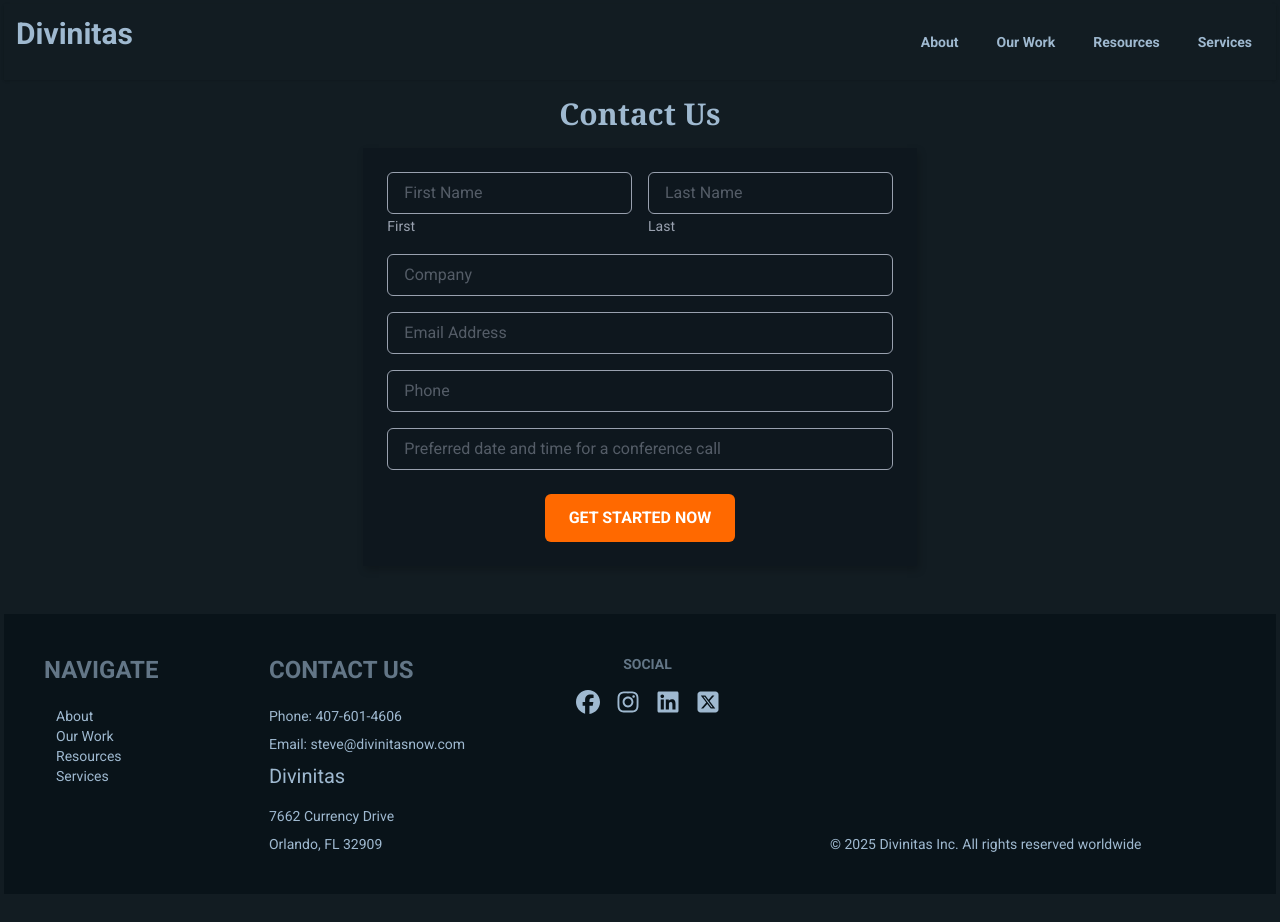
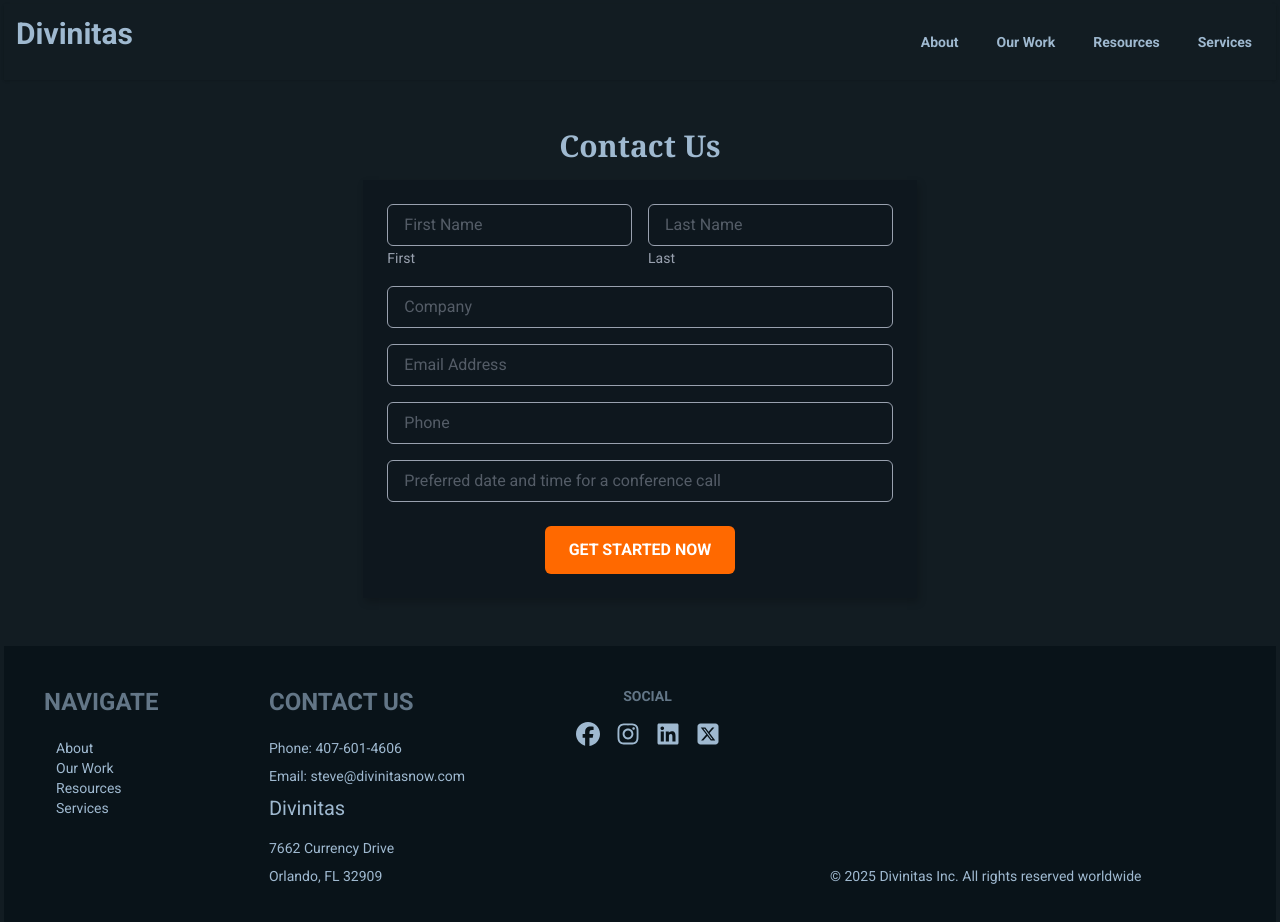
Before and after one commit to JGuzman87/divinitas, a Next.js app: page / in a window 1280 px wide. Shown: the top 922 px of the page. Before the commit the page ends 898 px from the top, so only its background shows below. Built offline with nearby package versions, Linux system fonts and the light colour scheme.

Commit message:
updated transition animation

```diff
--- a/app/about/page.js
+++ b/app/about/page.js
@@ -1,11 +1,22 @@
-import React from 'react'
-import Transition from '../../components/Transition';
+"use client"
+
+import { motion, AnimatePresence } from "framer-motion";
+import { usePathname } from "next/navigation";
 
 const AboutPage = () => {
+    const pathname = usePathname();
   return (
-    <Transition>
-      <h1>About Divinitas</h1>
-    </Transition>
+      <AnimatePresence mode="wait">
+         <motion.div
+           key={pathname}
+           initial={{ opacity: 0, y: 20 }}
+           animate={{ opacity: 1, y: 0 }}
+           exit={{ opacity: 0, y: -20 }}
+           transition={{ duration: 0.5 }}
+         >
+          <h1>About Divinitas</h1>
+         </motion.div>
+         </AnimatePresence>
   )
 }
 
--- a/app/layout.js
+++ b/app/layout.js
@@ -1,4 +1,4 @@
-import Transition from "@/components/Transition";
+
 import { Roboto } from "next/font/google";
 import "./globals.css";
 
@@ -22,10 +22,10 @@
   return (
     <html lang="en" data-theme="sunset">
       <body className={`${roboto.variable} antialiased flex flex-col p-1 gap-8`}>
-        <Transition>
+
           <Nav />
-          <main>{children}</main>
-        </Transition>
+          {children}
+
 
         <Footer />
       </body>
--- a/app/ourwork/page.js
+++ b/app/ourwork/page.js
@@ -1,12 +1,22 @@
-import React from "react";
-import Transition from "../../components/Transition";
+"use client";
 import Carousel from "@/components/Carousel";
+import { motion, AnimatePresence } from "framer-motion";
+import { usePathname } from "next/navigation";
 
 const Ourwork = () => {
+  const pathname = usePathname();
   return (
-    <Transition>
-      <Carousel />
-    </Transition>
+    <AnimatePresence mode="wait">
+      <motion.div
+        key={pathname}
+        initial={{ opacity: 0, y: 20 }}
+        animate={{ opacity: 1, y: 0 }}
+        exit={{ opacity: 0, y: -20 }}
+        transition={{ duration: 0.5 }}
+      >
+        <Carousel />
+      </motion.div>
+    </AnimatePresence>
   );
 };
 
--- a/app/page.js
+++ b/app/page.js
@@ -1,19 +1,30 @@
 'use client'
 import Form from '@/components/Form';
+import { motion, AnimatePresence } from "framer-motion";
+import { usePathname } from "next/navigation";
 
 
-import Transition from '../components/Transition';
+
+
+
 
 export default function Home() {
-
+ const pathname = usePathname();
  return (
-   <Transition>
-     <main className="flex flex-col p-4">
-
-       <h1 className="text-center font-serif">Contact Us</h1>
-       <Form />
-     </main>
-   </Transition>
+   <AnimatePresence mode="wait">
+     <motion.div
+       key={pathname}
+       initial={{ opacity: 0, y: 20 }}
+       animate={{ opacity: 1, y: 0 }}
+       exit={{ opacity: 0, y: -20 }}
+       transition={{ duration: 0.5 }}
+     >
+       <main className="flex flex-col p-4">
+         <h1 className="text-center font-serif">Contact Us</h1>
+         <Form />
+       </main>
+     </motion.div>
+   </AnimatePresence>
  );
 
 }
--- a/app/resources/page.js
+++ b/app/resources/page.js
@@ -1,10 +1,23 @@
-import React from 'react'
-import Transition from '../../components/Transition';
+"use client";
+
+import { motion, AnimatePresence } from "framer-motion";
+import { usePathname } from "next/navigation";
 
 const Resources = () => {
+  const pathname = usePathname();
   return (
-    <Transition>Resources</Transition>
-  )
-}
+    <AnimatePresence mode="wait">
+      <motion.div
+        key={pathname}
+        initial={{ opacity: 0, y: 20 }}
+        animate={{ opacity: 1, y: 0 }}
+        exit={{ opacity: 0, y: -20 }}
+        transition={{ duration: 0.5 }}
+      >
+        <h1>Resources</h1>
+      </motion.div>
+    </AnimatePresence>
+  );
+};
 
 export default Resources;
--- a/app/services/page.js
+++ b/app/services/page.js
@@ -1,10 +1,23 @@
-import React from 'react'
-import Transition from '../../components/Transition';
+"use client";
+
+import { motion, AnimatePresence } from "framer-motion";
+import { usePathname } from "next/navigation";
 
 const Services = () => {
+  const pathname = usePathname();
   return (
-    <Transition>Services</Transition>
-  )
-}
+    <AnimatePresence mode="wait">
+      <motion.div
+        key={pathname}
+        initial={{ opacity: 0, y: 20 }}
+        animate={{ opacity: 1, y: 0 }}
+        exit={{ opacity: 0, y: -20 }}
+        transition={{ duration: 0.5 }}
+      >
+        <h1>Services</h1>
+      </motion.div>
+    </AnimatePresence>
+  );
+};
 
 export default Services;
--- a/components/Transition.jsx
+++ /dev/null
@@ -1,22 +0,0 @@
-"use client"
-import { motion, AnimatePresence } from "framer-motion";
-
-const Transition = ({children}) => {
-  return (
-    <AnimatePresence mode="wait">
-      <motion.div
-        key={
-          typeof window !== "undefined" ? window.location.pathname : "static"
-        }
-        initial={{ opacity: 0, y: 20}}
-        animate={{ opacity: 1, y: 0 }}
-        exit={{ opacity: 0, y: -20 }}
-        transition={{ duration: 0.5 }}
-      >
-        {children}
-      </motion.div>
-    </AnimatePresence>
-  );
-}
-
-export default Transition;
```
